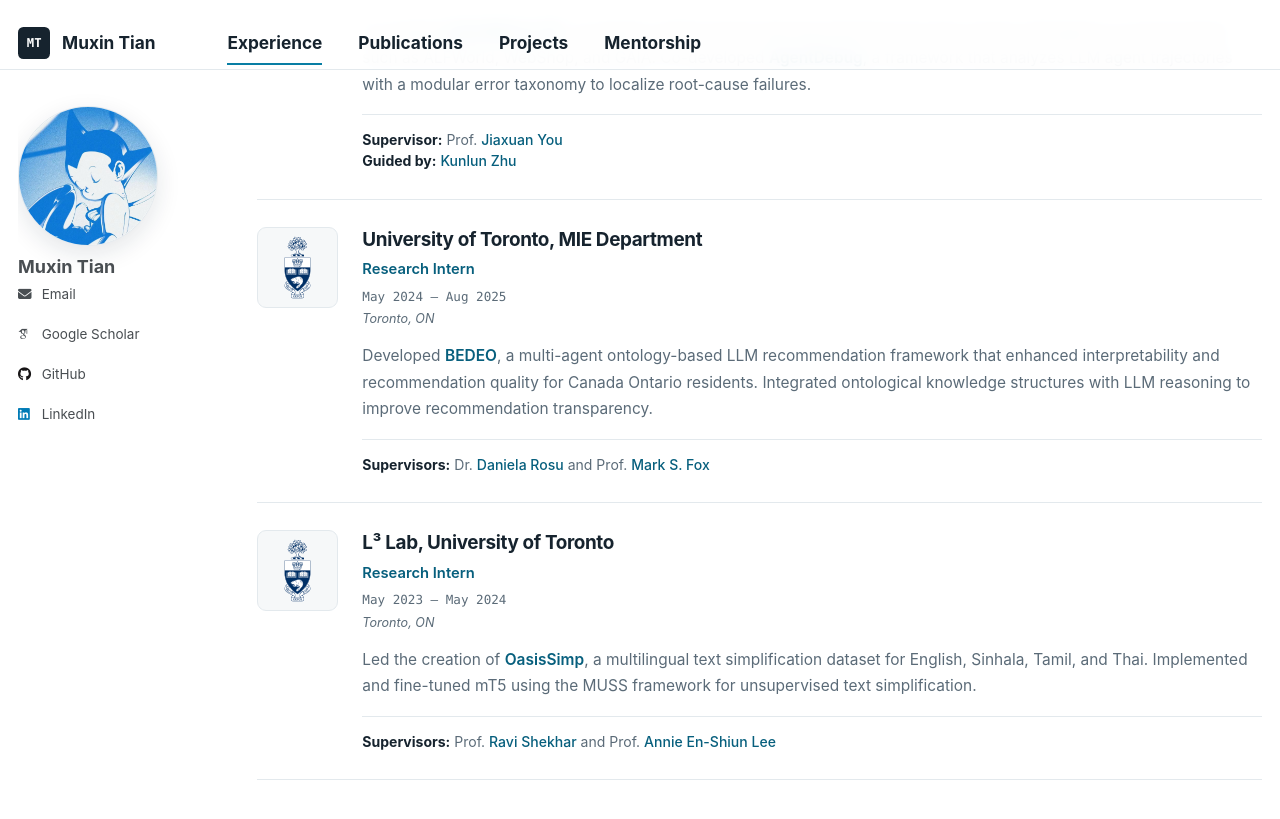
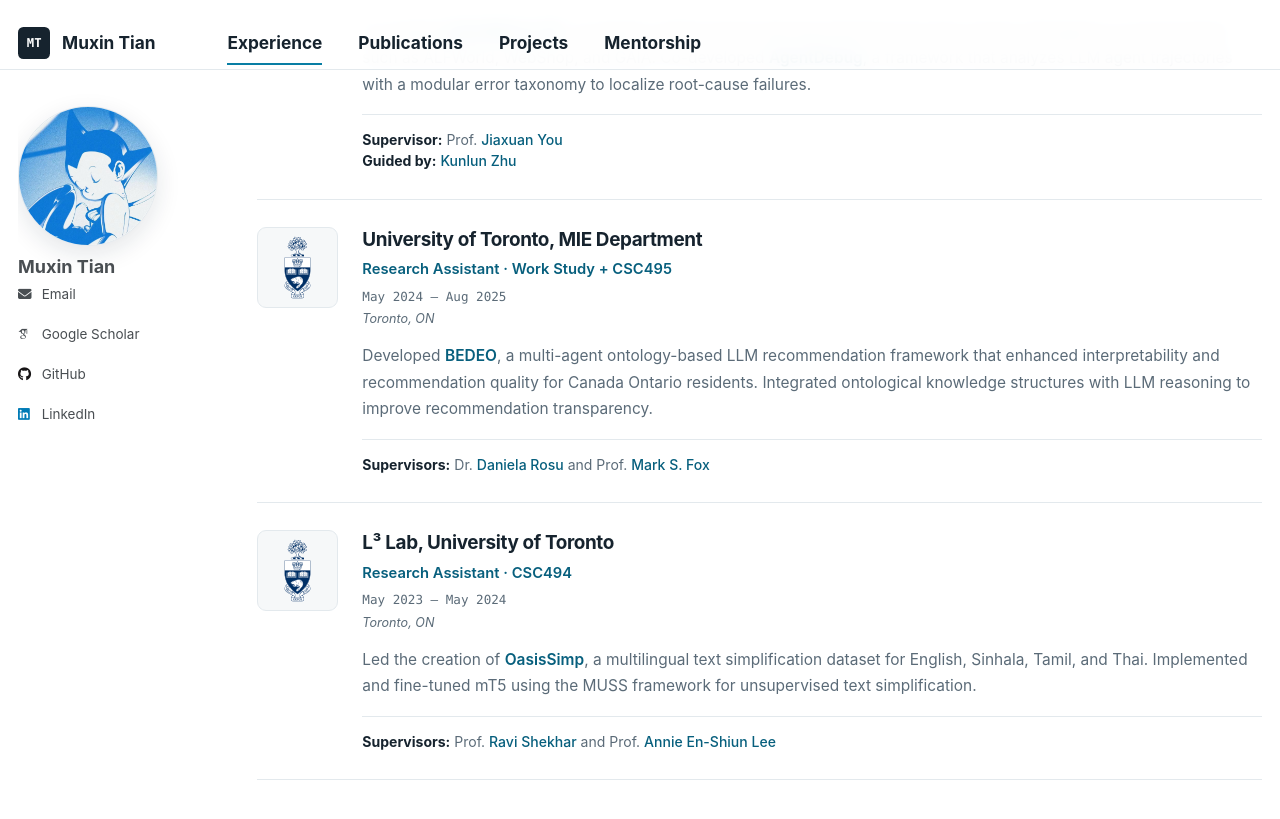
Before and after one commit to realtmxi/realtmxi.github.io, a Jekyll site: the page built from _pages/research.md, in a window 1280 px wide and 900 px high, scrolled down 2334 px. Shown: the top 819 px of the window. Built offline with Jekyll 4.4.1, drawn with Linux system fonts in a browser that asks for light colours; some web fonts are replaced.

Commit message:
Update undergraduate research roles

```diff
--- a/_pages/research.md
+++ b/_pages/research.md
@@ -461,7 +461,7 @@
   <div class="research-body">
     <div class="research-header">
       <div class="research-title">University of Toronto, MIE Department</div>
-      <div class="research-role">Research Intern</div>
+      <div class="research-role">Research Assistant · Work Study + CSC495</div>
       <div class="research-meta">May 2024 – Aug 2025</div>
       <div class="research-location">Toronto, ON</div>
     </div>
@@ -483,7 +483,7 @@
   <div class="research-body">
     <div class="research-header">
       <div class="research-title">L³ Lab, University of Toronto</div>
-      <div class="research-role">Research Intern</div>
+      <div class="research-role">Research Assistant · CSC494</div>
       <div class="research-meta">May 2023 – May 2024</div>
       <div class="research-location">Toronto, ON</div>
     </div>
```
